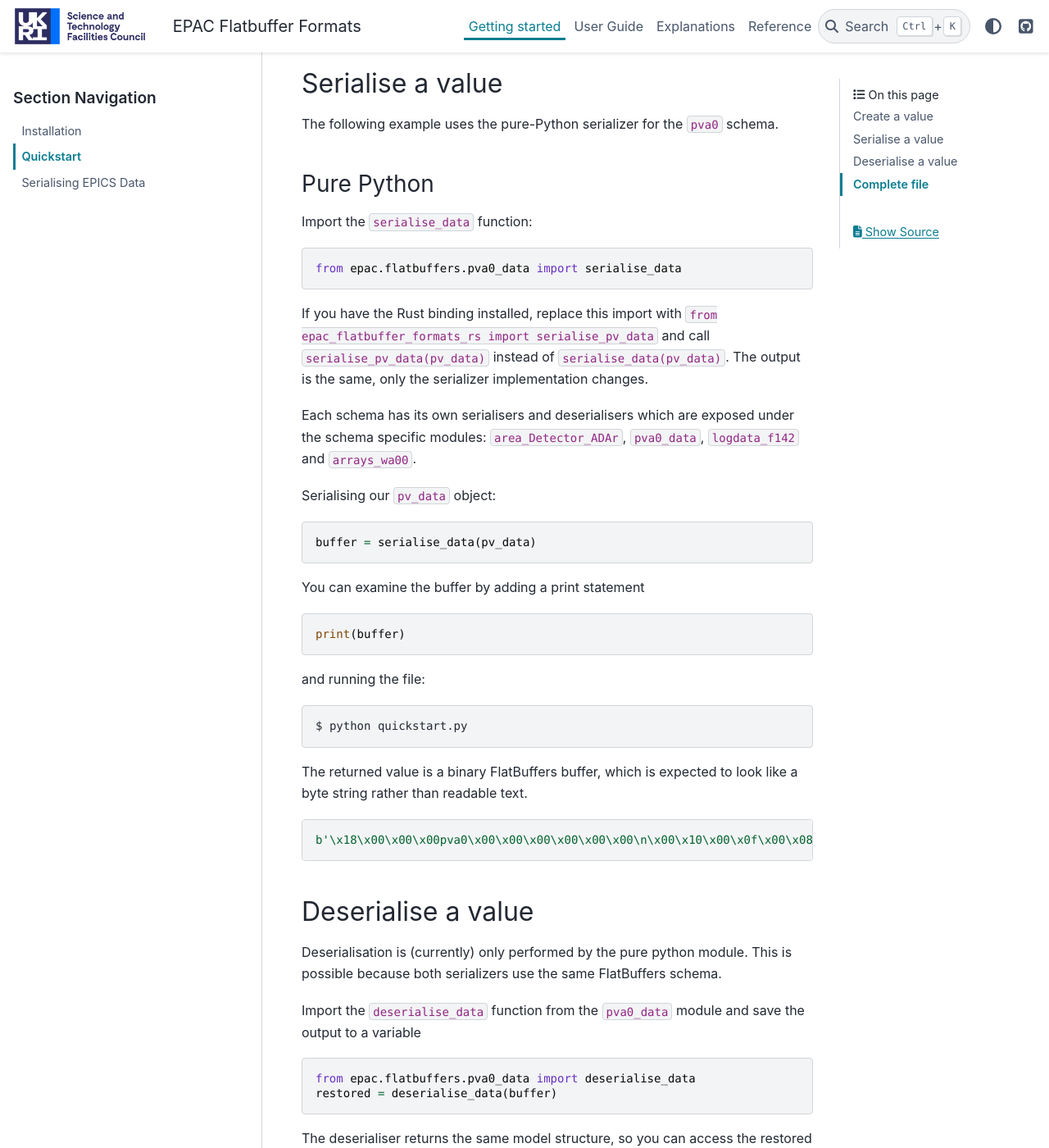
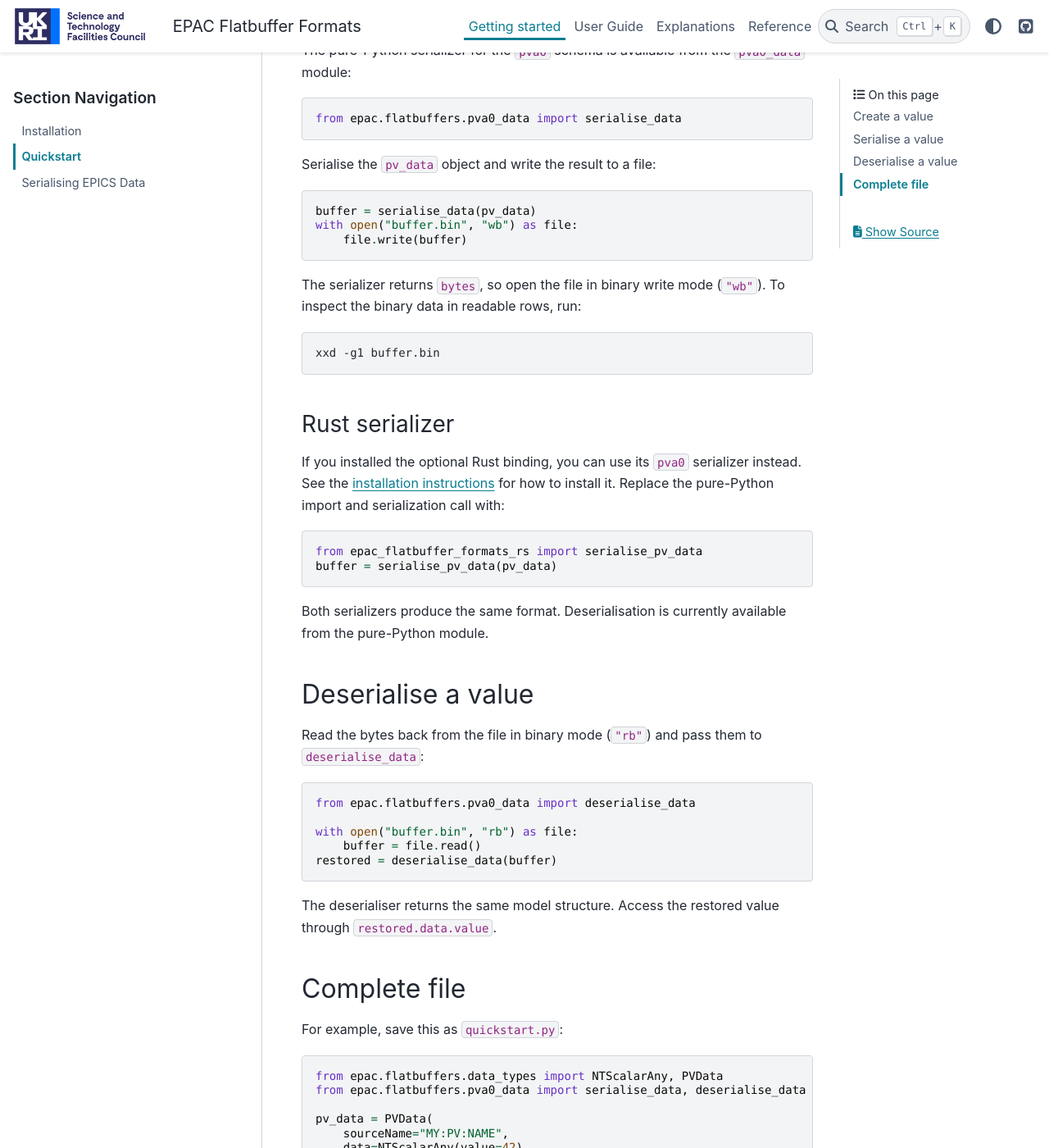
Before and after one commit to CentralLaserFacility/epac-flatbuffer-formats, a Sphinx documentation site: the page built from docs/source/_content/get_started/quickstart.md, in a window 1280 px wide and 1400 px high, scrolled down 1069 px. Shown: the whole window at 82% size. Built offline with Sphinx 7.4.7 and the PyData theme 0.15.4, drawn with Linux system fonts in a browser that asks for light colours; pages that are not in the unit, such as notebooks, are missing from menus; some of the changed text lies outside the part shown.

Commit message:
Fix the commands in `get_started` tutorials.

````diff
--- a/docs/source/_content/get_started/quickstart.md
+++ b/docs/source/_content/get_started/quickstart.md
@@ -8,17 +8,13 @@
 
 ## Create a value
 
-Create a python file and call it something like `quickstart.py`.
-
-The first thing we want to do is create the object we want to serialise.
-
 Import `NTScalarAny` and `PVData` from the `data_types` module:
 
 ```python
 from epac.flatbuffers.data_types import NTScalarAny, PVData
 ```
 
-We can then construct a `PVData` object with a `NTScalarAny` payload:
+Construct a `PVData` object with a `NTScalarAny` payload:
 
 ```python
 pv_data = PVData(
@@ -41,81 +37,65 @@
 
 ## Serialise a value
 
-The following example uses the pure-Python serializer for the `pva0` schema.
+The pure-Python serializer for the `pva0` schema is available from the
+`pva0_data` module:
 
-### Pure Python
-
-Import the `serialise_data` function:
-
-``` python
+```python
 from epac.flatbuffers.pva0_data import serialise_data
 ```
 
-If you have the Rust binding installed, replace this import with
-`from epac_flatbuffer_formats_rs import serialise_pv_data` and call
-`serialise_pv_data(pv_data)` instead of `serialise_data(pv_data)`. The output is
-the same, only the serializer implementation changes.
+Serialise the `pv_data` object and write the result to a file:
 
-Each schema has its own serialisers and deserialisers which are exposed under the schema specific modules:
-`area_Detector_ADAr`, `pva0_data`, `logdata_f142` and `arrays_wa00`.
-
-Serialising our `pv_data` object:
-
-```
+```python
 buffer = serialise_data(pv_data)
+with open("buffer.bin", "wb") as file:
+    file.write(buffer)
 ```
 
-You can examine the buffer by adding a print statement
+The serializer returns `bytes`, so open the file in binary
+write mode (`"wb"`). To inspect the binary data in readable rows, run:
+
+```shell
+xxd -g1 buffer.bin
+```
+
+### Rust serializer
+
+If you installed the optional Rust binding, you can use its `pva0` serializer
+instead. See the [installation instructions](installation.md) for how to install
+it. Replace the pure-Python import and serialization call with:
 
 ```python
-print(buffer)
+from epac_flatbuffer_formats_rs import serialise_pv_data
+buffer = serialise_pv_data(pv_data)
 ```
 
-and running the file:
-
-```shell
-$ python quickstart.py
-```
-
-The returned value is a binary FlatBuffers buffer, which is expected to look like a byte string rather than readable text.
-
-```
-b'\x18\x00\x00\x00pva0\x00\x00\x00\x00\x00\x00\n\x00\x10\x00\x0f\x00\x08\x00\x04\x00\n\x00\x00\x00\x0c\x00\x00\x00 \x00\x00\x00\x00\x00\x00\x01\n\x00\x00\x00MY:PV:NAME\x00\x00\x08\x00\x0c\x00\x08\x00\x04\x00\x08\x00\x00\x00\x08\x00\x00\x00\x14\x00\x00\x00\x00\x00\x00\x00\x00\x00\x00\x00\x08\x00\n\x00\t\x00\x04\x00\x08\x00\x00\x00\x0c\x00\x00\x00\x00\x08\x06\x00\x0c\x00\x04\x00\x06\x00\x00\x00*\x00\x00\x00\x00\x00\x00\x00'
-```
+Both serializers produce the same format. Deserialisation is currently
+available from the pure-Python module.
 
 ## Deserialise a value
 
-Deserialisation is (currently) only performed by the pure python module.
-This is possible because both serializers use the same FlatBuffers schema.
-
-Import the `deserialise_data` function from the `pva0_data` module and save the output to a variable
+Read the bytes back from the file in binary mode (`"rb"`) and pass them to
+`deserialise_data`:
 
 ```python
 from epac.flatbuffers.pva0_data import deserialise_data
+
+with open("buffer.bin", "rb") as file:
+    buffer = file.read()
 restored = deserialise_data(buffer)
 ```
 
-The deserialiser returns the same model structure, so you can access
-the restored value through `restored.data.value`.
-
-Add print statements:
-
-```python
-print(restored.sourceName)
-print(restored.data.value)
-```
+The deserialiser returns the same model structure. Access the restored value
+through `restored.data.value`.
 
 ## Complete file
 
-Your complete file should look a little something like this:
+For example, save this as `quickstart.py`:
 
 ```python
 from epac.flatbuffers.data_types import NTScalarAny, PVData
 from epac.flatbuffers.pva0_data import serialise_data, deserialise_data
-
-# Rust serialiser:
-# from epac_flatbuffer_formats_rs import serialise_pv_data
-# buffer = serialise_pv_data(pv_data)
 
 pv_data = PVData(
     sourceName="MY:PV:NAME",
@@ -123,6 +103,11 @@
 )
 
 buffer = serialise_data(pv_data)
+with open("buffer.bin", "wb") as file:
+    file.write(buffer)
+
+with open("buffer.bin", "rb") as file:
+    buffer = file.read()
 restored = deserialise_data(buffer)
 
 print(restored.sourceName)
@@ -142,4 +127,6 @@
 42
 ```
 
-Feel free to explore serialising other data, maybe even try using a different schema.
+To use the Rust serializer in this script, import `serialise_pv_data` from
+`epac_flatbuffer_formats_rs` and replace `serialise_data(pv_data)` with
+`serialise_pv_data(pv_data)`.
````
Also changed, not shown: docs/source/_content/get_started/installation.md (+15 -10 lines), docs/source/_content/get_started/serialise_epics.md (+1 -1 lines).
